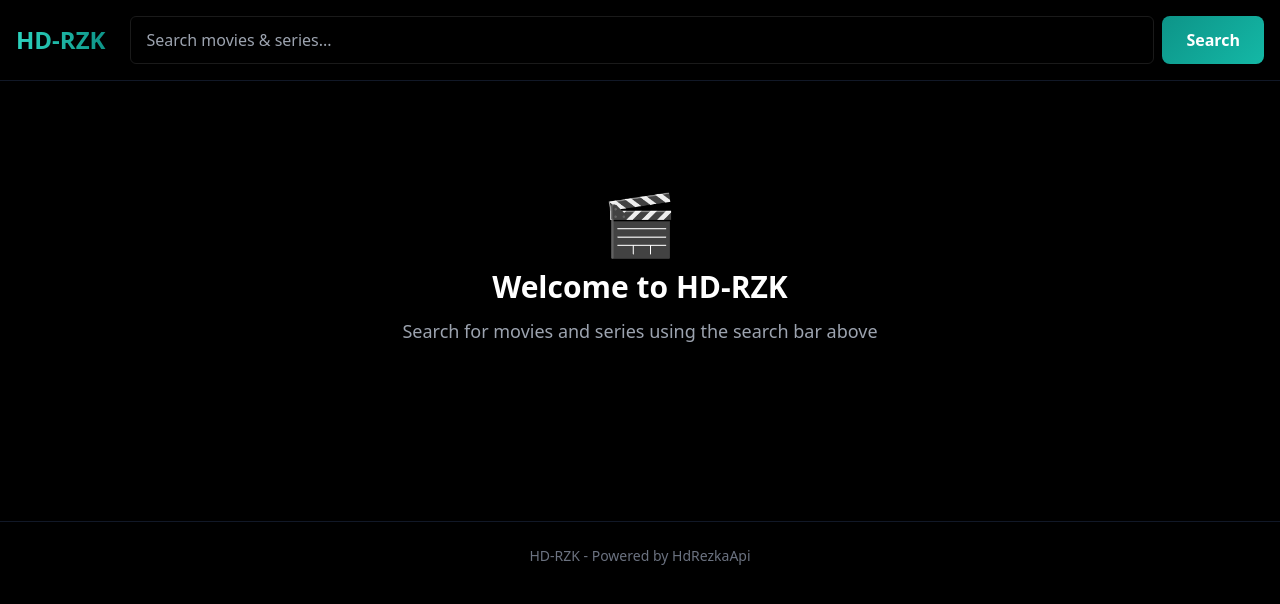
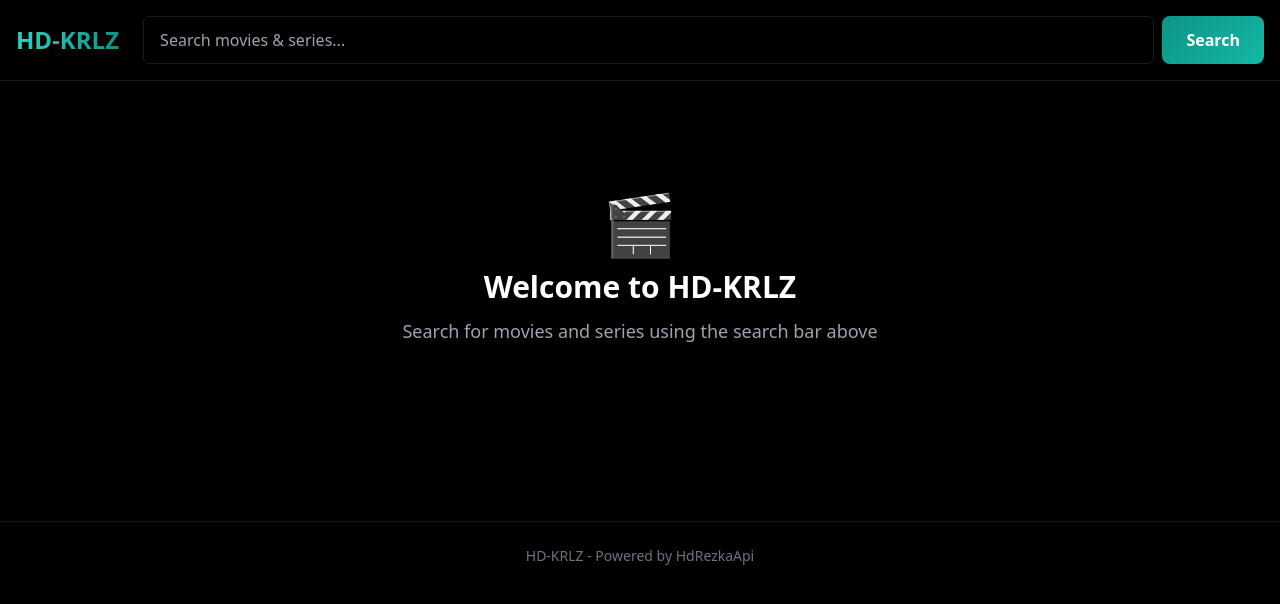
Before and after one commit to krlz-dev/rezkue, a Flask app: page / in a window 1280 px wide. Shown: the top 604 px of the page. Run offline with Flask 3, Linux system fonts and the light colour scheme; data that the repository does not hold is empty; some libraries are stand-ins or nearby versions.

Commit message:
Rebrand from HD-RZK to HD-KRLZ
- Update site name across all templates
- Update README title
- Update page titles and branding

🤖 Generated with [Claude Code](https://claude.com/claude-code)

Co-Authored-By: Claude <noreply@anthropic.com>

```diff
--- a/app/templates/base.html
+++ b/app/templates/base.html
@@ -3,7 +3,7 @@
 <head>
     <meta charset="UTF-8">
     <meta name="viewport" content="width=device-width, initial-scale=1.0">
-    <title>{% block title %}HD-RZK{% endblock %}</title>
+    <title>{% block title %}HD-KRLZ{% endblock %}</title>
 
     <!-- Tailwind CSS -->
     <script src="https://cdn.tailwindcss.com"></script>
@@ -115,7 +115,7 @@
         <div class="container mx-auto px-4 py-4">
             <div class="flex items-center gap-6">
                 <a href="/" class="text-2xl font-bold bg-gradient-to-r from-teal-400 to-teal-600 bg-clip-text text-transparent whitespace-nowrap">
-                    HD-RZK
+                    HD-KRLZ
                 </a>
                 <!-- Search bar always visible -->
                 <form action="/search" method="GET" class="flex-1 flex gap-2" id="searchForm">
@@ -154,7 +154,7 @@
 
         <div class="container mx-auto px-4 py-6">
             <p class="text-center text-gray-500 text-sm">
-                HD-RZK - Powered by HdRezkaApi
+                HD-KRLZ - Powered by HdRezkaApi
             </p>
         </div>
     </footer>
--- a/app/templates/index.html
+++ b/app/templates/index.html
@@ -1,6 +1,6 @@
 {% extends "base.html" %}
 
-{% block title %}HD-RZK{% endblock %}
+{% block title %}HD-KRLZ{% endblock %}
 
 {% block content %}
 <!-- Error message -->
@@ -60,7 +60,7 @@
 {% else %}
 <div class="text-center py-20">
     <div class="text-6xl mb-4">🎬</div>
-    <h1 class="text-3xl font-bold text-white mb-3">Welcome to HD-RZK</h1>
+    <h1 class="text-3xl font-bold text-white mb-3">Welcome to HD-KRLZ</h1>
     <p class="text-gray-400 text-lg">Search for movies and series using the search bar above</p>
 </div>
 {% endif %}
```
Also changed, not shown: README.md.
